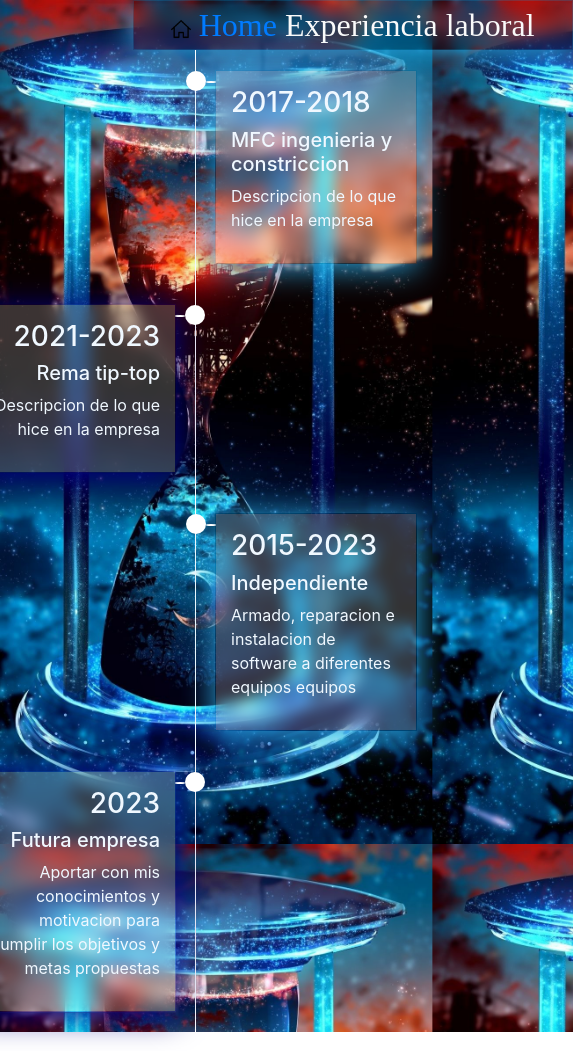
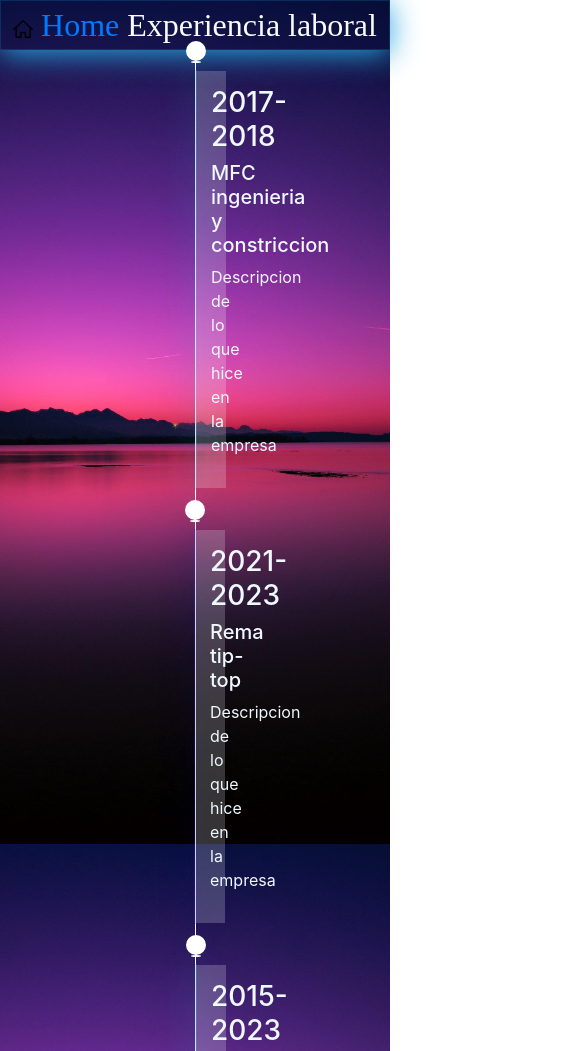
Before and after one commit to tansoto/Curriculum, a website: page templates/experiencia copy.html in a window 390 px wide. Shown: the top 1051 px of the page, 573 px wide, since content can reach past the window. Drawn offline with nearby package versions, Linux system fonts and the light colour scheme.

Commit message:
Changes to be committed: 	modified:   css/Timeline.css 	new file:   images/fondo-timeline2.jpg 	modified:   templates/experiencia copy.html

```diff
--- a/css/Timeline.css
+++ b/css/Timeline.css
@@ -1,53 +1,56 @@
-.title{
+.title {
     position: relative;
     font-family: 'Times New Roman', Times, serif;
     color: rgb(250, 250, 250);
     text-align: center;
     font-size: xx-large;
     width: 440px;
-    left: 34%;
-
-
+    left: 50%;
+    transform: translateX(-50%);
     box-shadow: 0 4px 30px rgb(43, 168, 226);
     backdrop-filter: blur(8px);
-    -webkit-backdrop-filter: blur(8px);/* investigar que es*/
+    -webkit-backdrop-filter: blur(8px);
     border: 1px solid rgba(1, 164, 228, 0.2);
   }
-body{
-    background: url(/images/fondo-timeline.jpg);
+
+  body {
+    background: url(/images/fondo-timeline2.jpg);
     background-repeat: no-repeat;
     background-size: cover;
     background-attachment: fixed;
   }
-#timeline{
+
+  #timeline {
     content: '';
     position: absolute;
     background: white;
     width: 1px;
     left: 50%;
+  }
 
-}
-.child{
+  .child {
     position: relative;
     margin: 20px;
   }
-.content{
+
+  .content {
     width: 200px;
     padding: 15px;
     color: aliceblue;
-    background: rgb(255, 255, 255,0.2);
+    background: rgb(255, 255, 255, 0.2);
   }
-/* pares*/
-.child:nth-child(odd){
+
+  .child:nth-child(odd) {
     float: left;
     text-align: left;
     box-shadow: 0 4px 30px rgb(43, 168, 226);
     backdrop-filter: blur(8px);
-    -webkit-backdrop-filter: blur(8px);/* investigar que es*/
+    -webkit-backdrop-filter: blur(8px);
     border: 1px solid rgba(1, 164, 228, 0.2);
   }
-.child:nth-child(odd)::before{
-    content:'';
+
+  .child:nth-child(odd)::before {
+    content: '';
     position: absolute;
     background: white;
     border-radius: 50%;
@@ -55,28 +58,30 @@ body{
     height: 20px;
     left: -30px;
   }
-.child:nth-child(odd)::after{
-    content:'';
+
+  .child:nth-child(odd)::after {
+    content: '';
     position: absolute;
     background: white;
     border-radius: 50%;
     width: 10px;
     height: 2px;
     left: -10px;
-    top: 10px ;
+    top: 10px;
   }
-/* impares*/
-.child:nth-child(even){
+
+  .child:nth-child(even) {
     float: right;
     border-radius: 20px, 0px, 20px, 20px;
-    text-align: right;/* alinear texto del lado izquierdo de la linea*/
-    box-shadow: 0 4px 30px darkblue;/*Sombras alrededor */
-    backdrop-filter: blur(8px);/* agregar difuminado*/
-    -webkit-backdrop-filter: blur(8px);/* investigar que es*/
+    text-align: right;
+    box-shadow: 0 4px 30px darkblue;
+    backdrop-filter: blur(8px);
+    -webkit-backdrop-filter: blur(8px);
     border: 1px solid rgba(16, 1, 228, 0.2);
   }
-.child:nth-child(even)::before{
-    content:'';
+
+  .child:nth-child(even)::before {
+    content: '';
     position: absolute;
     background: white;
     border-radius: 50%;
@@ -84,8 +89,9 @@ body{
     height: 20px;
     right: -30px;
   }
-.child:nth-child(even)::after{
-    content:'';
+
+  .child:nth-child(even)::after {
+    content: '';
     position: absolute;
     background: white;
     border-radius: 50%;
@@ -94,3 +100,40 @@ body{
     right: -10px;
     top: 10px;
   }
+
+  /* Media queries para hacer el diseño responsive */
+
+  @media (max-width: 768px) {
+    .title {
+      width: 100%;
+      max-width: 440px;
+      left: auto;
+      transform: none;
+      margin: 0 auto;
+    }
+
+    .child {
+      width: 100%;
+      margin: 20px 0;
+    }
+
+    .content {
+      width: 90%;
+      margin: 0 auto;
+      text-align: center;
+    }
+
+    .child:nth-child(odd)::before,
+    .child:nth-child(even)::before {
+      left: 50%;
+      transform: translateX(-50%);
+      top: -30px;
+    }
+
+    .child:nth-child(odd)::after,
+    .child:nth-child(even)::after {
+      left: 50%;
+      transform: translateX(-50%);
+      top: -10px;
+    }
+  }
--- a/templates/experiencia copy.html
+++ b/templates/experiencia copy.html
@@ -3,7 +3,9 @@
 
 <head>
    <meta charset="UTF-8" />
-   <meta name="viewport" content="width=device-width, initial-scale=1.0" />
+
+   <meta name="viewport" content="width=device-width, initial-scale=1.0">
+
    <title>Experiencia</title>
    <link rel="stylesheet" href="/css/Timeline.css" />
 
```
Also changed, not shown: images/fondo-timeline2.jpg (added). Lines whose indentation alone changed are shown as unchanged.
